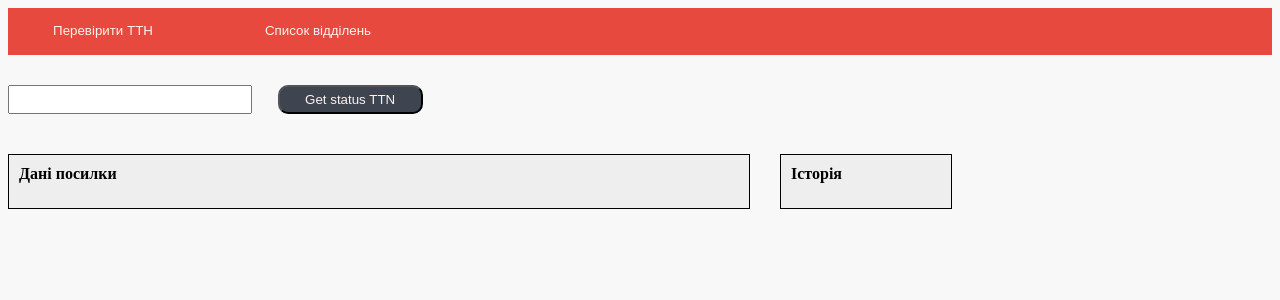
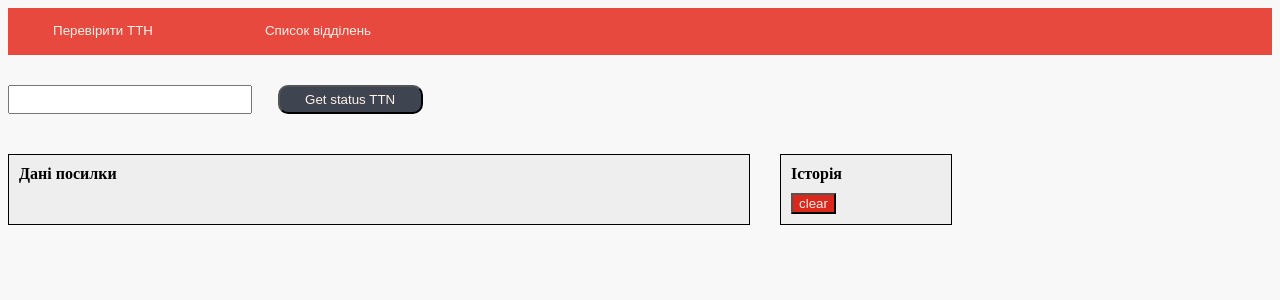
Before and after one commit to Vadim-Kostetskyi/Nova_pochta, a React (Create React App) app: page / in a window 1280 px wide. Shown: the top 300 px of the page. Built offline with nearby package versions, Linux system fonts and the light colour scheme.

Commit message:
fixing the display of history

```diff
--- a/src/components/Parcel.tsx
+++ b/src/components/Parcel.tsx
@@ -15,14 +15,17 @@ const Parcel: React.FunctionComponent = () => {
     const [ttn, setTtn] = useState<number[]>([])
     const [status, setStatus] = useState<string>('')
     const [formData, setFormData] = useState<number>(0);
-    const [historyHidden, setHistoryHidden] = useState(true);
-    const [dataHidden, setDataHidden] = useState(false);
+    const [historyHidden, setHistoryHidden] = useState<boolean>(true);
+    const [dataHidden, setDataHidden] = useState<boolean>(false);
 
     const savedRequests = useSelector((state: CounterState) => state.counter.value)
 
     useEffect(() => {
+        setHistoryHidden(window.innerWidth < 768);
+    }, []);
+
+    useEffect(() => {
         setTtn(savedRequests)
-
     }, [savedRequests])
 
     const clearList = () => {
@@ -35,8 +38,6 @@ const Parcel: React.FunctionComponent = () => {
      const handleToggleData = () => {
         setDataHidden((prevState) => !prevState);
     };
-
-
 
     const handleInputChange = (event: React.ChangeEvent<HTMLInputElement>) => {
          const inputElement = event.target;
```
